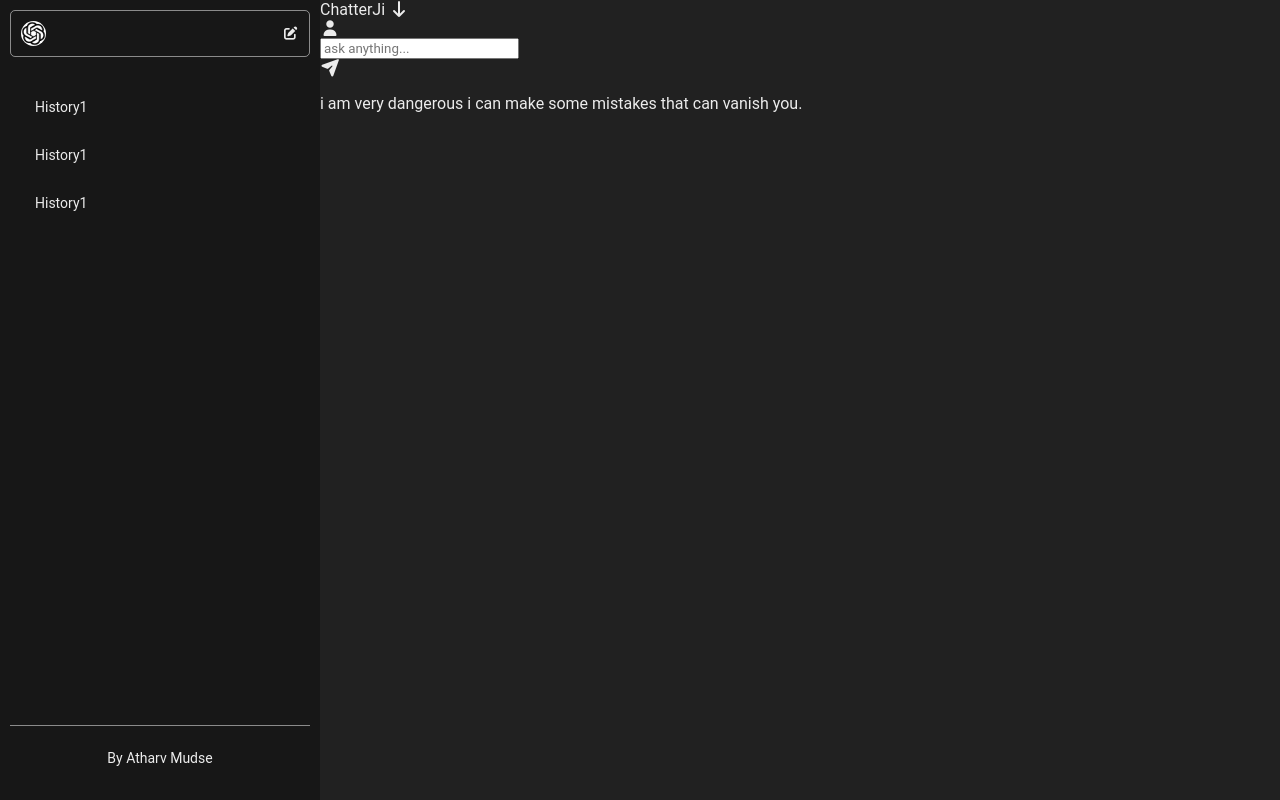
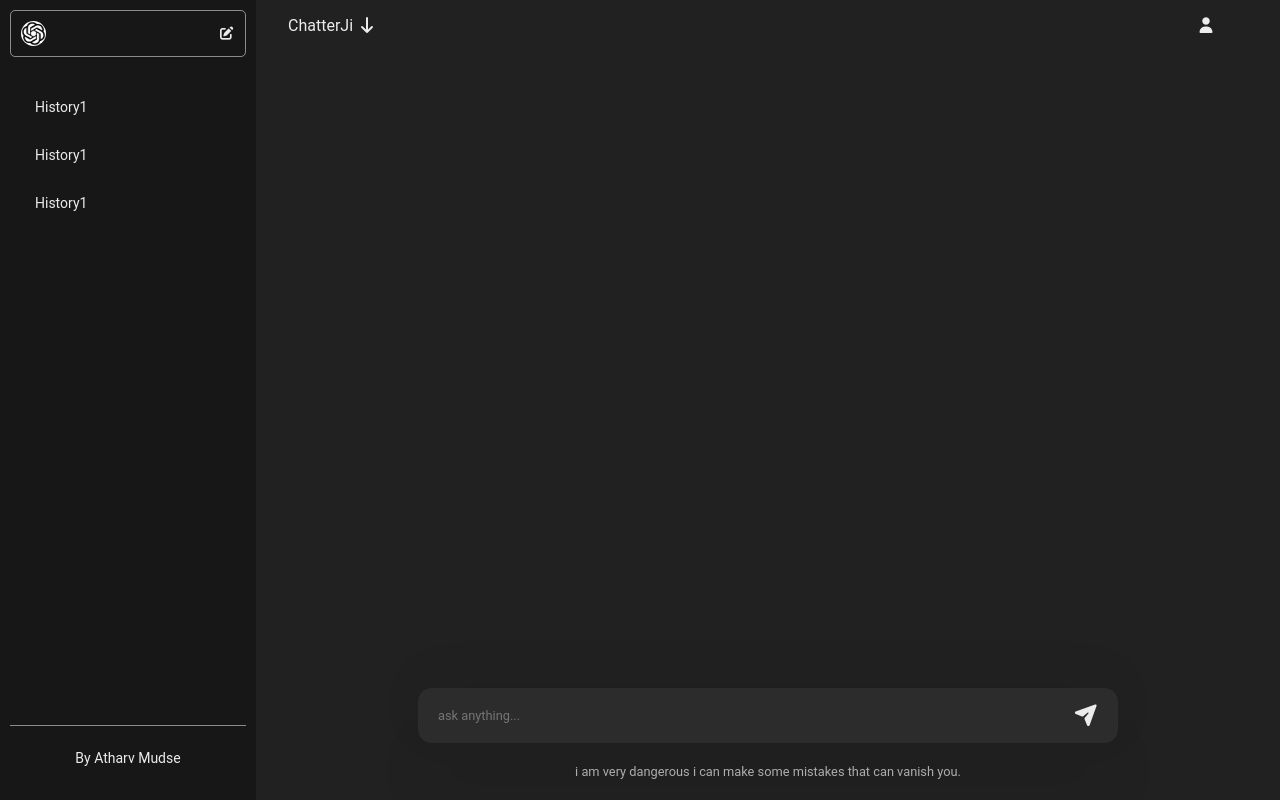
Before and after one commit to attu0/ChatterJi, a React (Vite) app in the folder frontend/: page / in a window 1280 px wide. Built offline with nearby package versions, Linux system fonts and the light colour scheme.

Commit message:
added css to chatwindow

```diff
--- a/frontend/src/ChatWindow.css
+++ b/frontend/src/ChatWindow.css
@@ -0,0 +1,92 @@
+.Chatwindow{
+    background-color: #212121;
+    height: 100vh;
+    width: 100%;
+    display: flex;
+    flex-direction: column;
+    justify-content: space-between;
+    align-items: center;
+    text-align: center;
+}
+/* navabr */
+.navbar{
+    width: 100%;
+    justify-content: space-between;
+    display: flex;
+    align-items: center;
+}
+
+.navbar span{
+    margin: 1rem 2rem;
+}
+
+.userIconDiv{
+    margin: 1rem 2rem;
+}
+
+.useruserIcon{
+    background-color: blue;
+    width: 25px;
+    height: 25px;
+    border-radius: 50%;
+    display: flex;
+    justify-content: center;
+    align-items: center;
+    cursor: pointer;
+}
+
+/* input chat */
+
+.chatInput{
+    width: 100%;
+    display: flex;
+    flex-direction: column;
+    align-items: center;
+    justify-content: center;
+}
+
+.InputBox{
+    width: 100%;
+    max-width: 700px;
+    display: flex;
+    position: relative;
+    justify-content: space-between;
+    align-items: center;
+}
+
+input{
+    width: 100%;
+    border: none;
+    background-color: rgba(255, 255, 255, 0.05);
+    padding: 20px;
+    font-size: 0.8rem;
+    border-radius: 14px;
+    box-shadow: 0px 54px 54px rgba(0, 0, 0, 0.05),
+              0px -12px 50px rgba(0, 0, 0, 0.05);
+}
+
+input:focus{
+    outline: none;
+}
+
+.info{
+    font-size: 0.8rem;
+    padding: 0.5rem;
+    color: #b4b4b4;
+}
+
+#submit{
+    cursor: pointer;
+    height: 35px;
+    width: 35px;
+    font-size: 20px;
+    position: absolute;
+    right: 15px;
+    display: flex;
+    align-items: center;
+    justify-content: center;
+}
+
+#submit i:hover{
+    color: white;
+}
--- a/frontend/src/ChatWindow.jsx
+++ b/frontend/src/ChatWindow.jsx
@@ -6,11 +6,11 @@ function ChatWindow(){
         <div className="Chatwindow">
             <div className="navbar">
                 <span>ChatterJi <i class="fa-solid fa-arrow-down"></i></span>
-                <div className="userIconDiv" ><span><i class="fa-solid fa-user"></i></span></div>
+                <div className="userIconDiv" ><span className="userIcon"><i class="fa-solid fa-user"></i></span></div>
             </div>
             <Chat></Chat>
             <div className="chatInput">
-                <div className="userInput">
+                <div className="InputBox">
                     <input placeholder="ask anything...">
 
                     </input>
```
